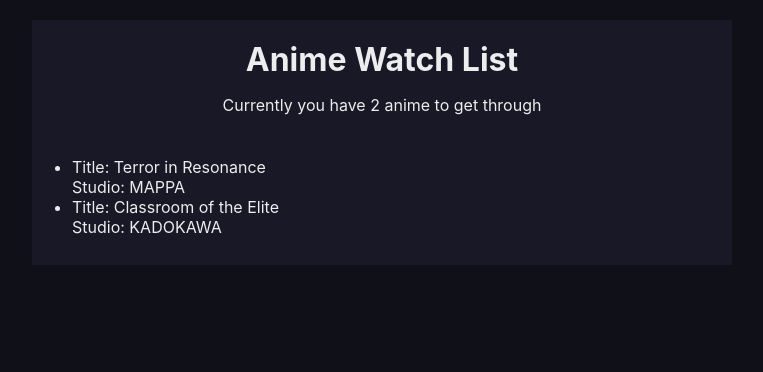
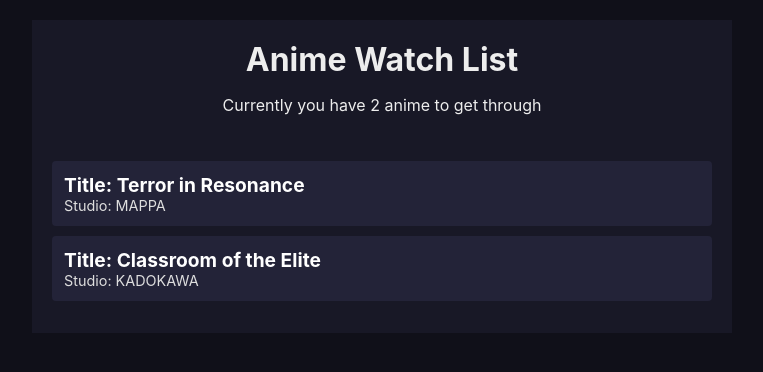
Before and after one commit to dev-xero/book-list-anime, a React (Create React App) app: page / in a window 1280 px wide. Shown: the top 372 px of the page, without its empty margins (258-1021 px from the left). Built offline with nearby package versions, Linux system fonts and the light colour scheme; the HTML template or start-up script is replaced by a standard one.

Commit message:
Updated Components

```diff
--- a/src/components/BookDetails.jsx
+++ b/src/components/BookDetails.jsx
@@ -6,7 +6,7 @@
 	const { handleRemoveBook } = useContext(BookContext)
 
 	return (
-		<li onClick={handleRemoveBook}>
+		<li onClick={() => handleRemoveBook(book.id)}>
 			<div className="title">Title: {book.title}</div>
 			<div className="author">Studio: { book.studio }</div>
 		</li>
--- a/src/index.css
+++ b/src/index.css
@@ -26,3 +26,35 @@
 .navbar h1 {
   margin: 10px 0;
 }
+
+.book-list{
+  margin: 20px;
+}
+.book-list ul{
+  padding: 0;
+  list-style-type: none;
+}
+.book-list li{
+  background: hsl(240, 23%, 18%);
+  border-radius: 4px;
+  padding: 12px;
+  cursor: pointer;
+  margin: 10px 0;
+}
+.book-list li:hover{
+  opacity: 0.7;
+  text-decoration: line-through;
+}
+.book-list .title{
+  font-weight: bold;
+  color: hsl(0, 0%, 100%);
+  font-size: 1.2em;
+}
+.book-list .author{
+  font-size: 0.9em;
+  color: hsl(0, 0%, 87%);
+}
+.empty{
+  margin: 20px;
+  text-align: center;
+}
```
